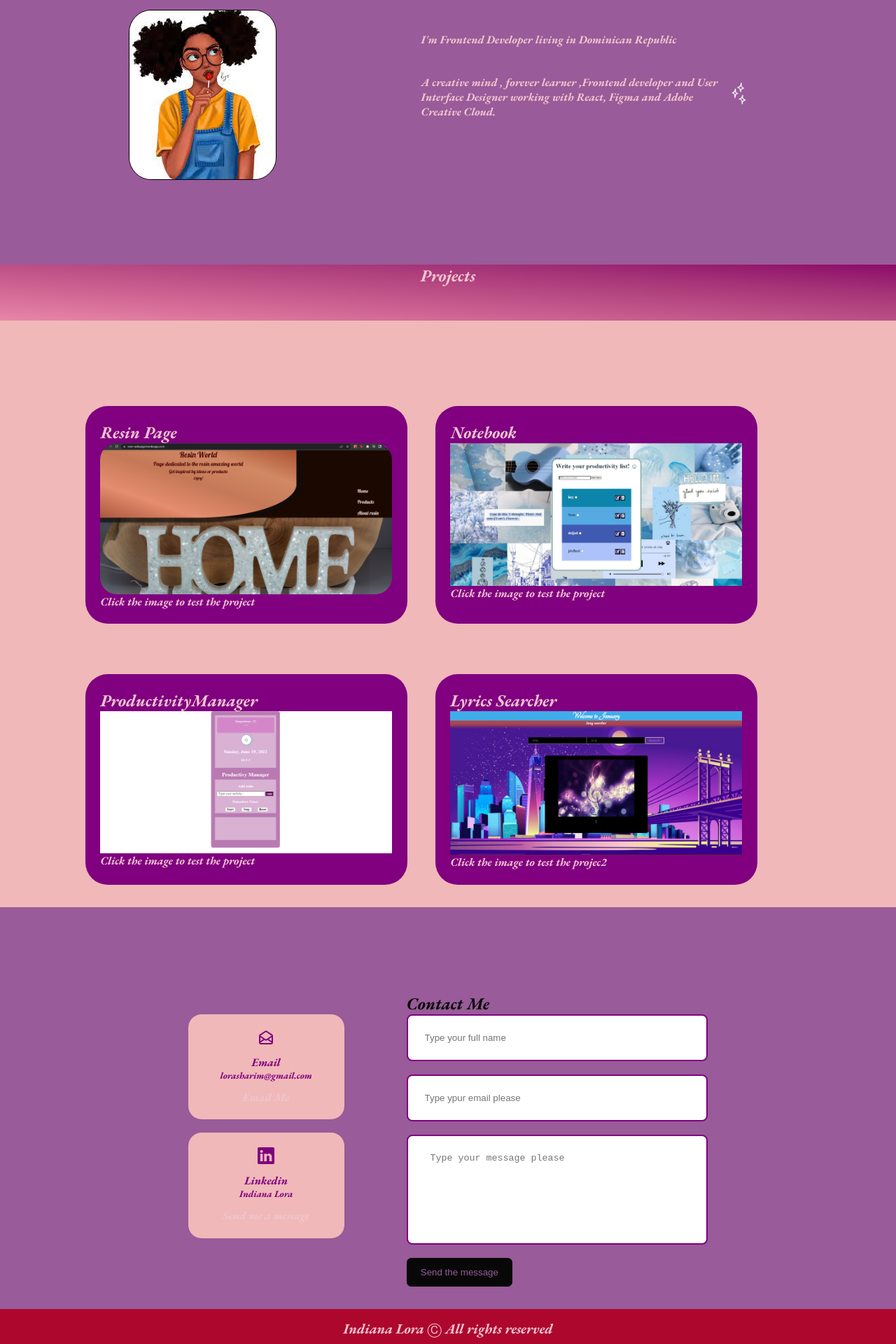
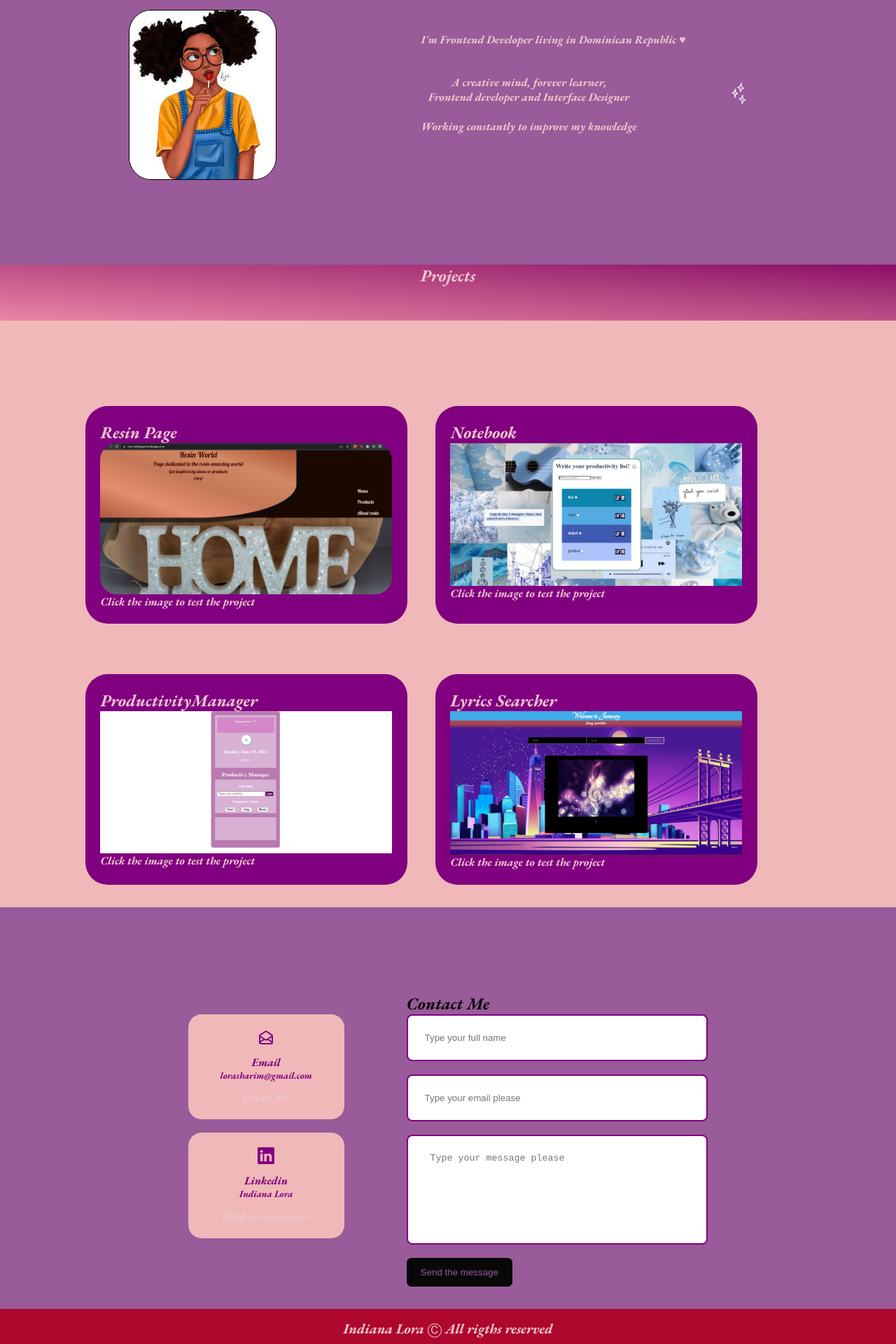
Before and after one commit to IndianaLora/Potfolio-, a React (Create React App) app: page / in a window 1280 px wide. Shown: the part 991-2911 px from the top of the page at 70% size. Built offline with nearby package versions, Linux system fonts and the light colour scheme.

Commit message:
improve folio

```diff
--- a/src/components/Home/Info.js
+++ b/src/components/Home/Info.js
@@ -1,7 +1,7 @@
 //rafce
 import React from 'react'
 import "./home.css"
-import CV from "../../assest/Indiana 2022 Resume.pdf"
+import CV from "../../assest/Indiana 2022 Resume (2).pdf"
 
 const Info = () => {
     return (
--- a/src/components/about/About.js
+++ b/src/components/about/About.js
@@ -19,12 +19,18 @@ function About() {
         </div>
         <div className="about-content">
           <p>
-            I'm Frontend Developer living in Dominican Republic
+            I'm Frontend Developer living in Dominican Republic ♥
           </p>
           <img src={Shine} alt="Shine gif" className="shine" />
           <p>
-            A creative mind , forever learner ,Frontend developer and User
-            Interface Designer working with React, Figma and Adobe Creative Cloud.
+            A creative mind,
+            forever learner,
+            <br />
+            Frontend developer and
+            Interface Designer
+            <br />
+            <br />
+            Working constantly to improve my knowledge
           </p>
         </div>
       </div>
--- a/src/components/about/about.css
+++ b/src/components/about/about.css
@@ -18,6 +18,7 @@
   border-radius: 2rem;
 }
 .about-content p {
+  text-align: center;
   display: flex;
   flex: grow;
   max-width: 600px;
--- a/src/components/contact/Contact.js
+++ b/src/components/contact/Contact.js
@@ -39,7 +39,7 @@ function Contact() {
         </div>
         <form ref={form} onSubmit={sendEmail}>
           <input type="text" name='name' placeholder='Type your full name' required />
-          <input type="email" name="email" placeholder="Type ypur email please" required />
+          <input type="email" name="email" placeholder="Type your email please" required />
           <textarea name="message" rows="7" placeholder=" Type your message please" required></textarea>
           <button type='submit' className='btn btn-primary'>Send the message</button>
         </form>
--- a/src/components/footer/Footer.js
+++ b/src/components/footer/Footer.js
@@ -3,7 +3,7 @@ import "./footer.css"
 function Footer() {
     return (
         <section className='footer'>
-            <div ><h2>Indiana Lora Ⓒ All rights reserved</h2></div>
+            <div ><h2>Indiana Lora Ⓒ All rigths reserved</h2></div>
         </section>
 
     )
--- a/src/components/projects/Projects.js
+++ b/src/components/projects/Projects.js
@@ -10,33 +10,32 @@ function Projects() {
     <section className="projects" id="projects">
       <h2 className="project-tittle">Projects</h2>
       <div className="container portfolio-container">
-
         <div className="portfolio-project">
-          <a>
+          <a href="https://resin-webpage.herokuapp.com/">
             <h2 className="project-head">Resin Page</h2>{" "}
             <img src={ResinPage} alt="Resin Page" className="portfoio-img" />
             <p> Click the image to test the project</p>
           </a>
         </div>
         <div className="portfolio-project">
-          <a>
+          <a href="https://notebook-todo.netlify.app/">
             <h2 className="project-head">Notebook</h2>{" "}
             <img src={Notebook} alt="Notebook" />
             <p>Click the image to test the project</p>
           </a>
         </div>
         <div className="portfolio-project">
-          <a>
+          <a href="https://indianalora.github.io/Productivity-Manager/">
             <h2 className="project-head">ProductivityManager</h2>
             <img src={ProductivityManager} alt="ProductivityManager" />
             <p>Click the image to test the project</p>
           </a>
         </div>
         <div className="portfolio-project">
-          <a>
+          <a href="https://indianalora.github.io/January-Lyrics-Search/">
             <h2 className="project-head">Lyrics Searcher</h2>
             <img src={LyricsSearcher} alt="LyricsSearcher" />
-            <p>Click the image to test the projec2</p>
+            <p>Click the image to test the project</p>
           </a>
         </div>
       </div>
```
Also changed, not shown: package.json (line endings or trailing spaces), 2 other files (tests, documents, lock files or other folders).
